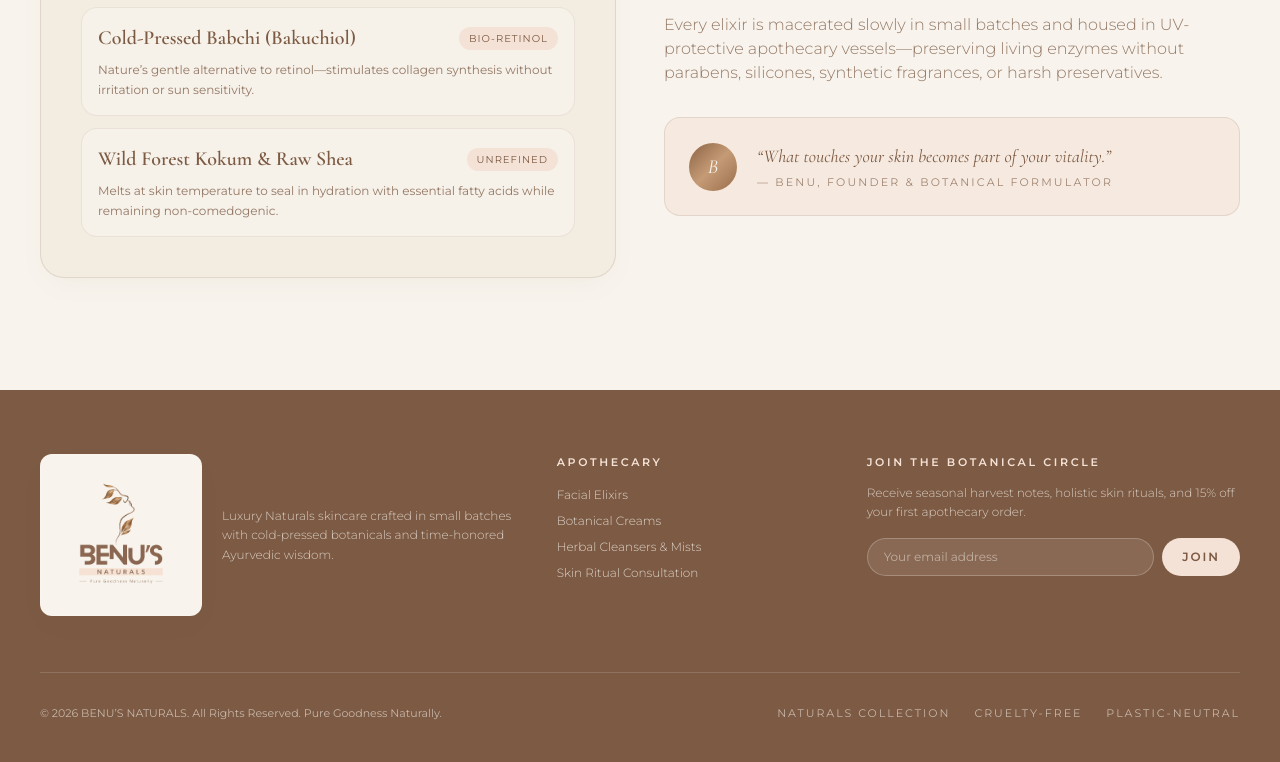
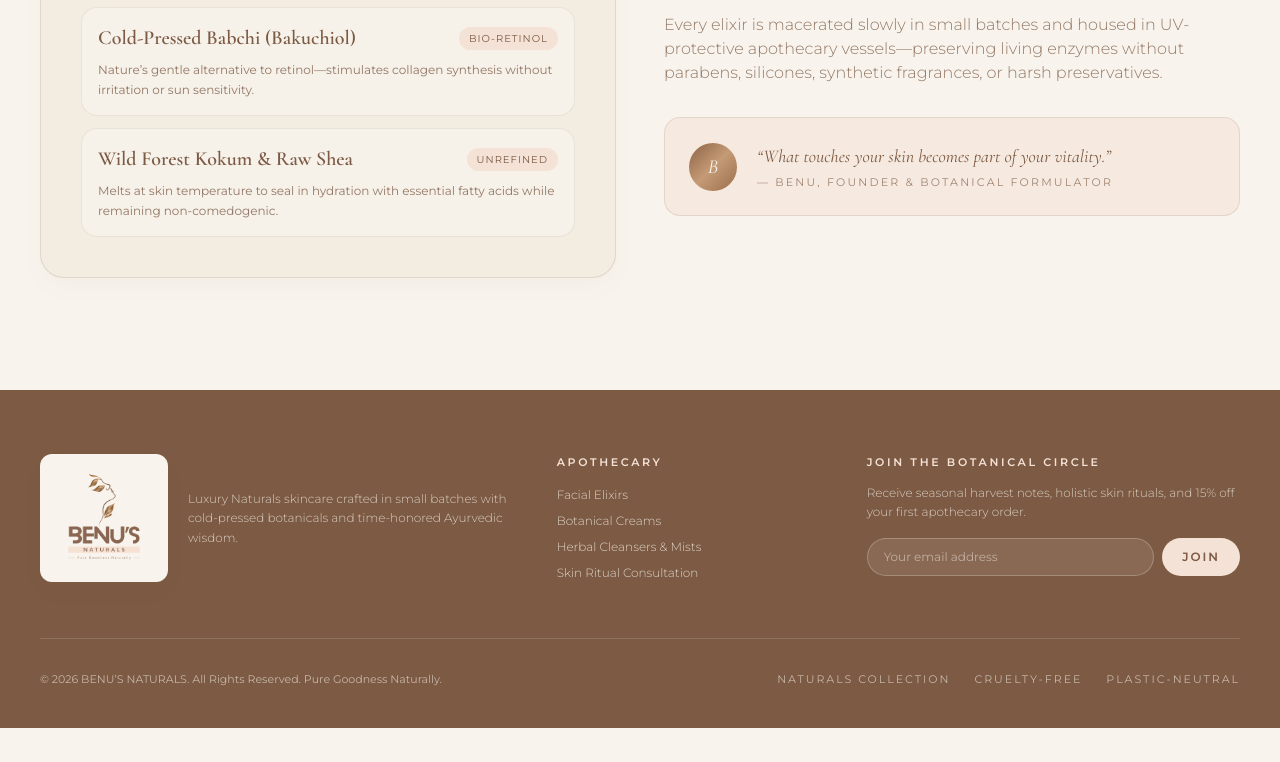
Before and after one commit to nishadbacker-sketch/benus-naturals-website, a plain HTML site: page index.html in a window 1280 px wide. Shown: the part 5128-5890 px from the top of the page. After the commit the page ends 5856 px from the top, so only its background shows below. Drawn offline with nearby package versions, Linux system fonts and the light colour scheme.

Commit message:
Fit complete original footer logo within fixed ivory square

```diff
--- a/index.html
+++ b/index.html
@@ -476,8 +476,8 @@
         <div class="lg:col-span-5">
           <div class="flex flex-row items-center gap-4 sm:gap-5">
             <!-- Original brand artwork: retain exact image and provide contrast against the dark footer -->
-            <div class="flex-none inline-flex items-center justify-center bg-ivory rounded-xl p-3 sm:p-4 border border-ivory/20 shadow-soft">
-              <img src="assets/brand-1.png" alt="BENU’S NATURALS — Pure Goodness Naturally" class="block w-28 sm:w-32 h-auto object-contain" loading="lazy" />
+            <div class="flex-none flex items-center justify-center w-32 h-32 bg-ivory rounded-xl p-2 border border-ivory/20 shadow-soft overflow-hidden">
+              <img src="assets/brand-1.png" alt="BENU’S NATURALS — Pure Goodness Naturally" class="block w-full h-full object-contain" loading="lazy" />
             </div>
             <p class="text-xs text-ivory/75 leading-relaxed font-light flex-1 min-w-0">
               Luxury Naturals skincare crafted in small batches with cold-pressed botanicals and time-honored Ayurvedic wisdom.
```
